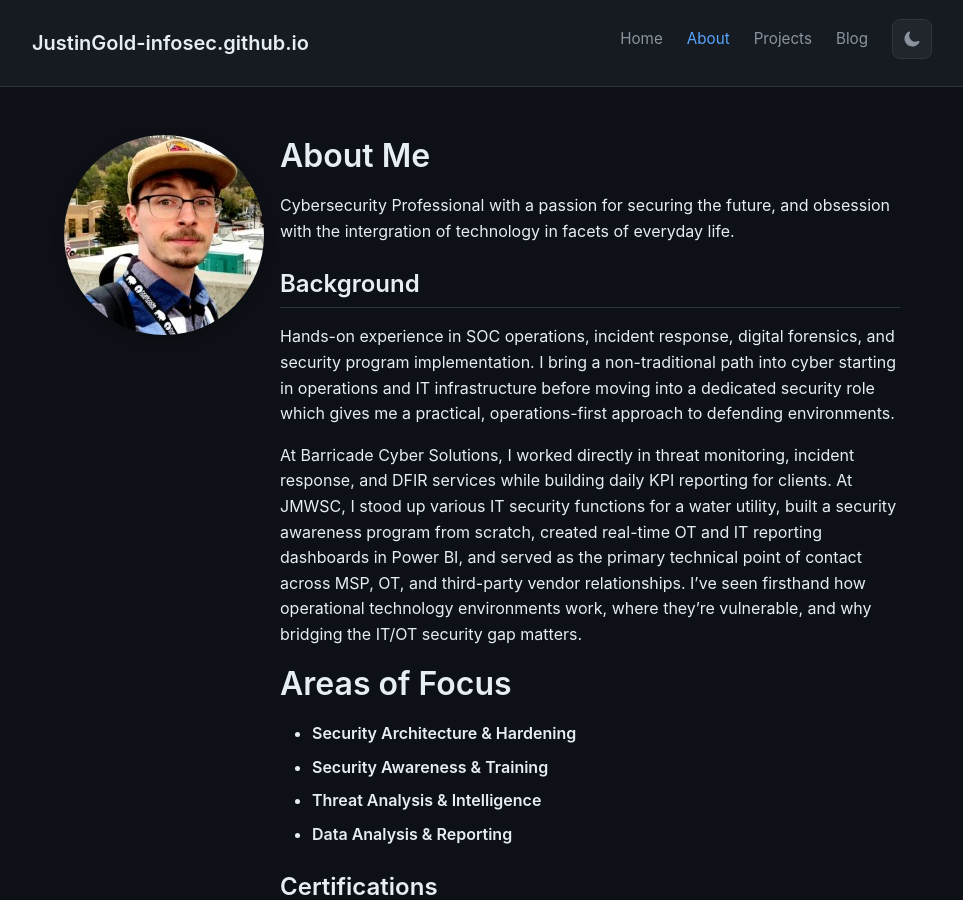
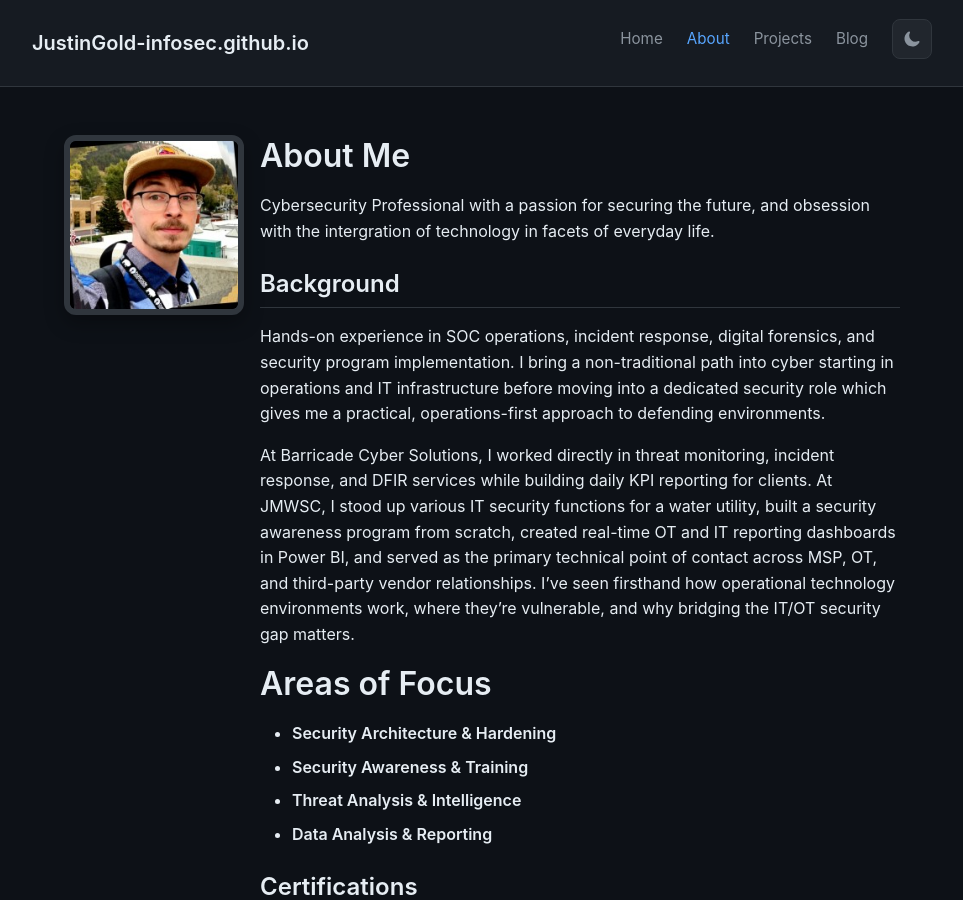
Before and after one commit to JustinGold-infosec/JustinGold-infosec.github.io, a Jekyll site: the page built from about.md, in a window 1280 px wide and 900 px high. Shown: the whole window, without its empty margins (158-1121 px from the left). Built offline with Jekyll 4.4.1, drawn with Linux system fonts in a browser that asks for light colours.

Commit message:
Update about.html

```diff
--- a/_layouts/about.html
+++ b/_layouts/about.html
@@ -4,7 +4,7 @@ layout: default
 
 <div class="about-layout">
   <aside class="about-sidebar">
-    <img src="/assets/Images/Media/JgoldPFP.jpg" alt="Justin Gold" style="width: border: 8px solid var(--border); border-radius: 50%; box-shadow: 0 4px 12px var(--shadow); class="about-photo">
+    <img src="/assets/Images/Media/JgoldPFP.jpg" alt="Justin Gold" class="about-photo">
 
   </aside>
 
```
